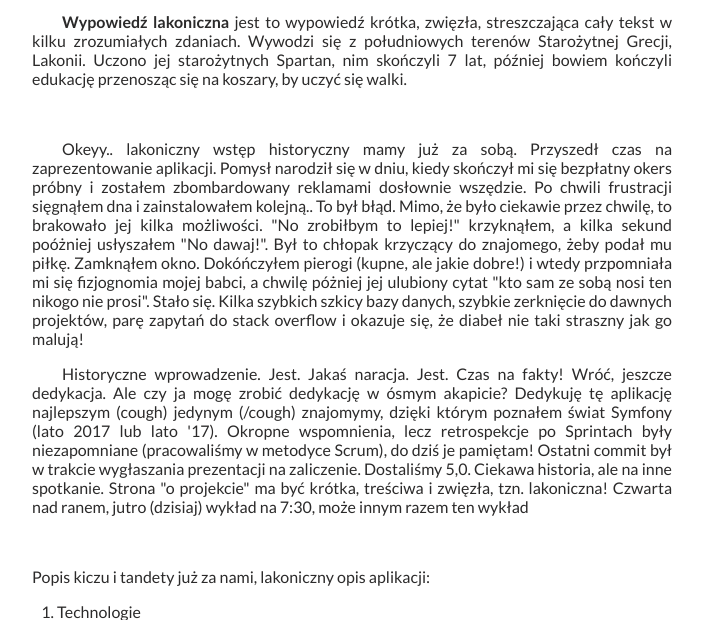
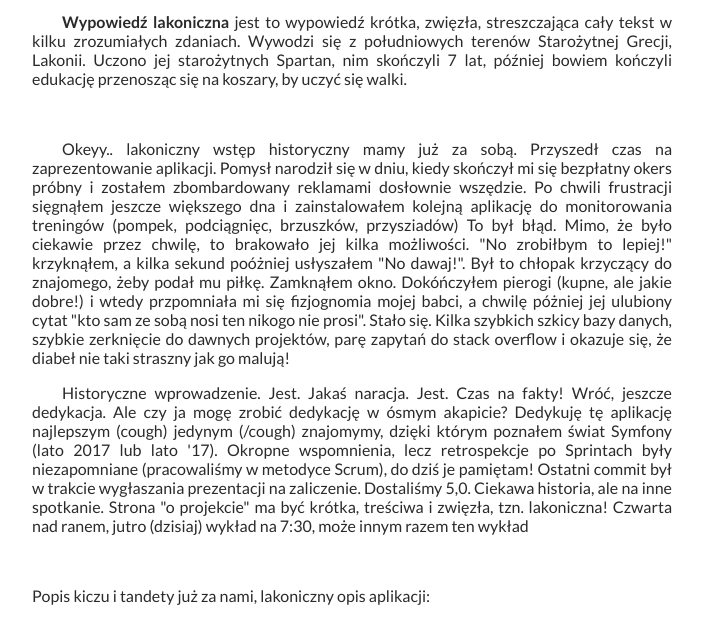
Before and after one commit to najwer23/syssyitia, a Symfony app: template templates/firstPageAbout/firstPageAbout.html.twig in a window 1280 px wide. Shown: the part 1838-2458 px from the top of the page, without its empty margins (288-991 px from the left). Run offline with Twig, Linux system fonts and the light colour scheme; the template is opened without the code that fills it, so the values that code supplies are empty; some libraries are stand-ins or nearby versions.

Commit message:
text correction..

```diff
--- a/templates/firstPageAbout/firstPageAbout.html.twig
+++ b/templates/firstPageAbout/firstPageAbout.html.twig
@@ -42,7 +42,7 @@
                 <p class="indent"><b>Wypowiedź lakoniczna</b> jest to wypowiedź krótka, zwięzła, streszczająca cały tekst w kilku zrozumiałych zdaniach. Wywodzi się z południowych terenów Starożytnej Grecji, Lakonii. Uczono jej starożytnych Spartan, nim skończyli 7 lat, później bowiem kończyli edukację przenosząc się na koszary, by uczyć się walki.</p>
 
                 <br>
-                <p class="indent">Okeyy.. lakoniczny wstęp historyczny mamy już za sobą. Przyszedł czas na zaprezentowanie aplikacji. Pomysł narodził się w dniu, kiedy skończył mi się bezpłatny okers próbny i zostałem zbombardowany reklamami dosłownie wszędzie. Po chwili frustracji sięgnąłem dna i zainstalowałem kolejną.. To był błąd. Mimo, że było ciekawie przez chwilę, to brakowało jej kilka możliwości. "No zrobiłbym to lepiej!" krzyknąłem, a kilka
+                <p class="indent">Okeyy.. lakoniczny wstęp historyczny mamy już za sobą. Przyszedł czas na zaprezentowanie aplikacji. Pomysł narodził się w dniu, kiedy skończył mi się bezpłatny okers próbny i zostałem zbombardowany reklamami dosłownie wszędzie. Po chwili frustracji sięgnąłem jeszcze większego dna i zainstalowałem kolejną aplikację do monitorowania treningów (pompek, podciągnięc, brzuszków, przysziadów) To był błąd. Mimo, że było ciekawie przez chwilę, to brakowało jej kilka możliwości. "No zrobiłbym to lepiej!" krzyknąłem, a kilka
                 sekund poóżniej usłyszałem "No dawaj!". Był to chłopak krzyczący do znajomego, żeby podał mu piłkę. Zamknąłem okno. Dokóńczyłem pierogi (kupne, ale jakie dobre!) i wtedy przpomniała mi się fizjognomia mojej babci, a chwilę póżniej jej ulubiony cytat "kto sam ze sobą nosi ten nikogo nie prosi". Stało się. Kilka szybkich szkicy bazy danych, szybkie zerknięcie do dawnych projektów, parę zapytań do stack overflow i okazuje się, że diabeł nie taki straszny jak go malują!</p>
 
                 <p class="indent">Historyczne wprowadzenie. Jest. Jakaś naracja. Jest. Czas na fakty! Wróć, jeszcze dedykacja. Ale czy ja mogę zrobić dedykację w ósmym akapicie? Dedykuję tę aplikację najlepszym (cough) jedynym (/cough) znajomymy, dzięki którym poznałem świat Symfony (lato 2017 lub lato '17). Okropne wspomnienia, lecz retrospekcje po Sprintach były niezapomniane (pracowaliśmy w metodyce Scrum), do dziś je pamiętam! Ostatni commit był w trakcie wygłaszania prezentacji na zaliczenie. Dostaliśmy 5,0. Ciekawa historia, ale na inne spotkanie. Strona "o projekcie" ma być krótka, treściwa i zwięzła, tzn. lakoniczna! Czwarta nad ranem, jutro (dzisiaj) wykład na 7:30, może innym razem ten wykład</p>
```
